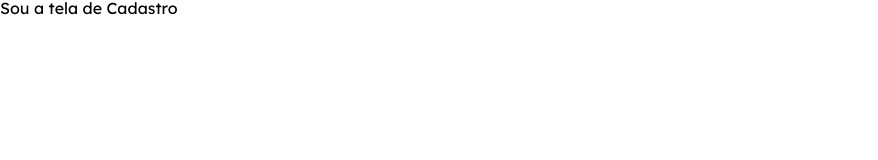
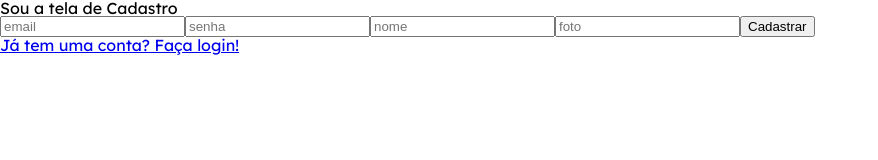
Before and after one commit to grakzanchetta/projeto10-trackit, a React app: page /cadastro in a window 1280 px wide. Shown: the whole page, without its empty margins (0-878 px from the left). Built offline with nearby package versions, Linux system fonts and the light colour scheme.

Commit message:
Esqueleto das telas de login e cadastro funcionando. Próximo passo: Entender Context API para guardar os dados do login, especialmente o token.

```diff
--- a/src/assets/style.css
+++ b/src/assets/style.css
@@ -1,7 +1,19 @@
 * {
   box-sizing: border-box;
+  --cor-botao: #52B6FF;
+  --cor-app: #126BA5;
+  --cor-app-texto: #666666;
+  --cor-formulario-vazio: #DBDBDB;
+  --cor-formulario-preenchido: #AFAFAF;
+  --cor-sucesso: #8FC549;
+  --cor-fundo-app: #E5E5E5;
+  --cor-login-cadastro: #ffffff
+
+
 }
 
 body {
-  font-family: 'Lexend Deca', sans-serif;
+    width: 100vw;
+    height: 100vh;
+    font-family: 'Lexend Deca', sans-serif;
 }
--- a/src/components/Cadastro.js
+++ b/src/components/Cadastro.js
@@ -1,5 +1,58 @@
-export default function Cadastro(){
+import styled from "styled-components";
+import { Link, useNavigate } from "react-router-dom";
+import { useState } from "react";
+
+import axios from "axios";
+
+export default function Cadastro() {
+
+    const navigate = useNavigate();
+
+    const [email, setEmail] = useState("");
+    const [senha, setSenha] = useState("");
+    const [nome, setNome] = useState("");
+    const [foto, setFoto] = useState("");
+
+    function fazerCadastro(event) {
+        event.preventDefault();
+        const promise = axios.post("https://mock-api.bootcamp.respondeai.com.br/api/v2/trackit/auth/sign-up", {
+            email: email,
+            name: nome,
+            image: foto,
+            password: senha
+        });
+
+        promise.then((resposta) => {
+            console.log(resposta.data)
+            navigate("/");
+        });
+        promise.catch((erro) => {
+            console.log(erro.resposta.statusText)
+        })
+    }
+
+    function preencherCadastro() {
+        return (
+            <>
+                <input type="email" id="email" placeholder="email" value={email} onChange={e => setEmail(e.target.value)} />
+                <input type="password" placeholder="senha" value={senha} onChange={e => setSenha(e.target.value)} />
+                <input type="text" placeholder="nome" value={nome} onChange={e => setNome(e.target.value)} />
+                <input type="url" placeholder="foto" value={foto} onChange={e => setFoto(e.target.value)} />
+                <button type="submit">Cadastrar</button>
+
+            </>
+        )
+    }
+
+    const cadastroPreenchido = preencherCadastro();
     return (
-     <h1>Sou a tela de Cadastro</h1>
+        <>
+            <h1>Sou a tela de Cadastro</h1>
+            <Cadastrar onSubmit={fazerCadastro}>{cadastroPreenchido}</Cadastrar>
+            <Link to={`/`}>Já tem uma conta? Faça login!</Link>
+        </>
     )
 }
+
+const Cadastrar = styled.form`
+`
--- a/src/components/Login.js
+++ b/src/components/Login.js
@@ -1,5 +1,51 @@
+import styled from "styled-components";
+import { Link, useNavigate } from "react-router-dom";
+import { useState } from "react";
+
+import axios from "axios";
 export default function Login(){
+
+    const navigate = useNavigate();
+
+    const [email, setEmail] = useState("");
+    const [senha, setSenha] = useState("");
+
+    function fazerLogin(event) {
+        event.preventDefault();
+        const promise = axios.post("https://mock-api.bootcamp.respondeai.com.br/api/v2/trackit/auth/login", {
+            email: email,
+            password: senha
+        });
+
+        promise.then((resposta) => {
+            console.log(resposta.data)
+            navigate("/hoje");
+        });
+        promise.catch((erro) => {
+            console.log(erro.resposta.statusText)
+        })
+    }
+
+    const cadastroLogin = preencherLogin();
+
+    function preencherLogin() {
+        return (
+            <>
+                <input type="email" id="email" placeholder="email" value={email} onChange={e => setEmail(e.target.value)} />
+                <input type="password" placeholder="senha" value={senha} onChange={e => setSenha(e.target.value)} />
+                <button type="submit">Entrar</button>
+            </>
+        )
+    }
+
     return (
-     <h1>Sou a tela de Login</h1>
+        <>
+            <h1>Sou a tela de Login</h1>
+            <Logar onSubmit={fazerLogin}>{cadastroLogin}</Logar>
+            <Link to={`/cadastro`}>Não tem uma conta? Cadastre-se!</Link>
+        </>
     )
 }
+
+const Logar = styled.form`
+`
--- a/src/components/Menu.js
+++ b/src/components/Menu.js
@@ -1,5 +1,11 @@
+import { Link } from "react-router-dom";
+
 export default function Histórico(){
     return (
-     <h1>Sou o Menu</h1>
+        <>
+            <Link to={`/habitos`}>Hábitos</Link>
+            <Link to={`/hoje`}>Hoje</Link>
+            <Link to={`/historico`}>Histórico</Link>
+        </>
     )
 }
```
